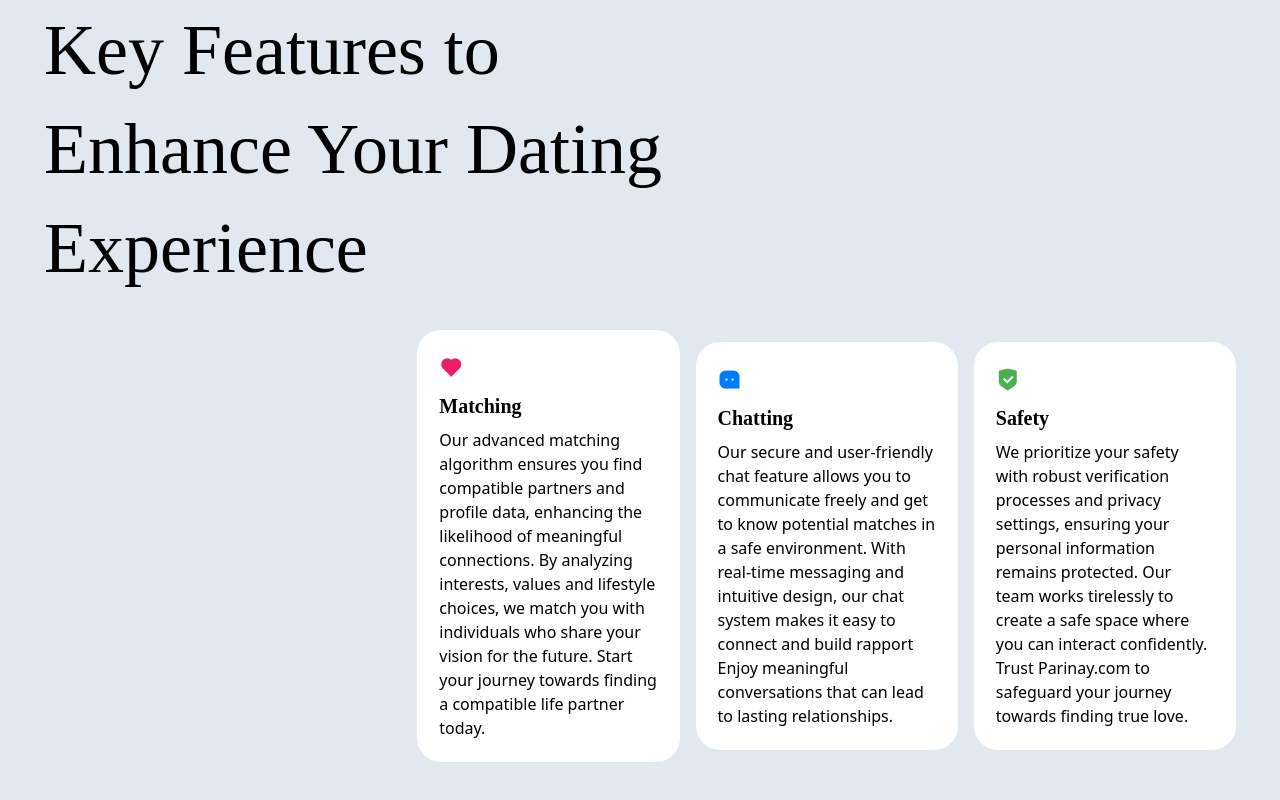
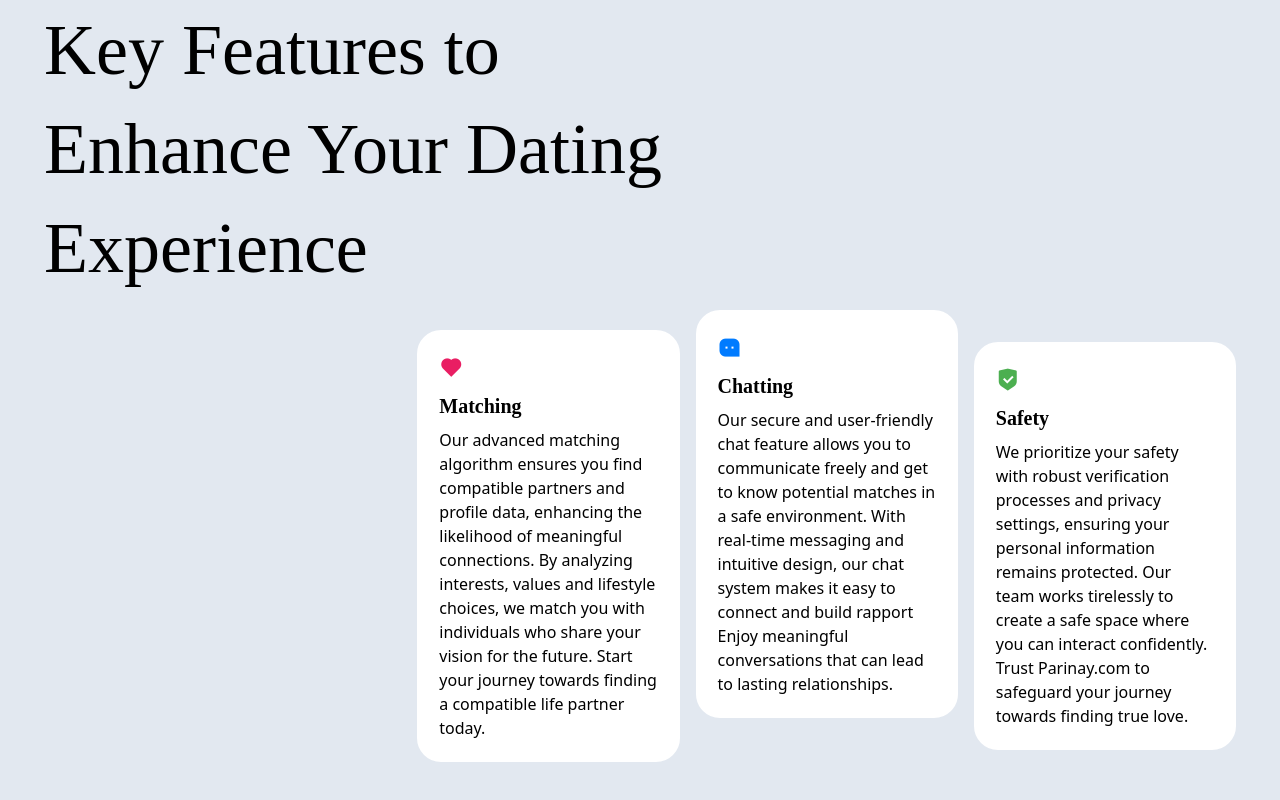
Before and after one commit to JyotiInHex/Parinay, a React (Create React App) app: page / in a window 1280 px wide. Shown: the part 1071-1871 px from the top of the page. Built offline with nearby package versions, Linux system fonts and the light colour scheme; the HTML template or start-up script is replaced by a standard one.

Commit message:
new update

```diff
--- a/src/components/static/features.jsx
+++ b/src/components/static/features.jsx
@@ -11,7 +11,7 @@ const Features = () => {
                 <h3 className='text-xl font-semibold font-merriweather'>Matching</h3>
                 <p className='text-base'>Our advanced matching algorithm ensures you find compatible partners and profile data, enhancing the likelihood of meaningful connections. By analyzing interests, values and lifestyle choices, we match you with individuals who share your vision for the future. Start your journey towards finding a compatible life partner today.</p>
               </div>
-              <div className="flex flex-col gap-2 bg-white w-[22%] h-auto min-h-[22.5em] p-5 border-2 border-white rounded-3xl transition-all cursor-default hover:border-[#007BFF] hover:text-[#007BFF] hover:-translate-y-8">
+              <div className="flex flex-col gap-2 bg-white w-[22%] h-auto min-h-[22.5em] p-5 border-2 border-white rounded-3xl transition-all cursor-default hover:border-[#007BFF] hover:text-[#007BFF] -translate-y-8">
                 <i className='ri-message-3-fill text-2xl text-[#007BFF]'></i>
                 <h3 className='text-xl font-semibold font-merriweather'>Chatting</h3>
                 <p className='text-base'>Our secure and user-friendly chat feature allows you to communicate freely and get to know potential matches in a safe environment. With real-time messaging and intuitive design, our chat system makes it easy to connect and build rapport Enjoy meaningful conversations that can lead to lasting relationships.</p>
```
